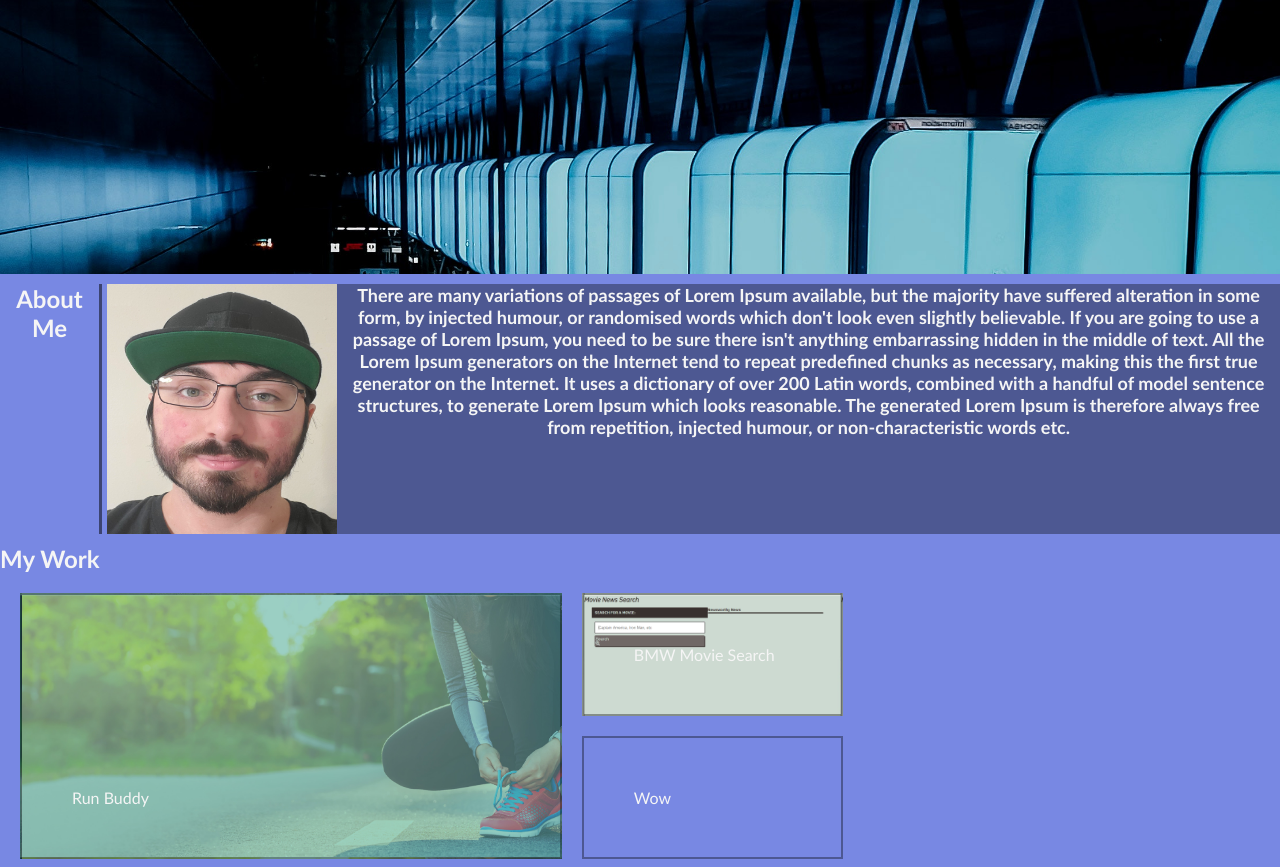
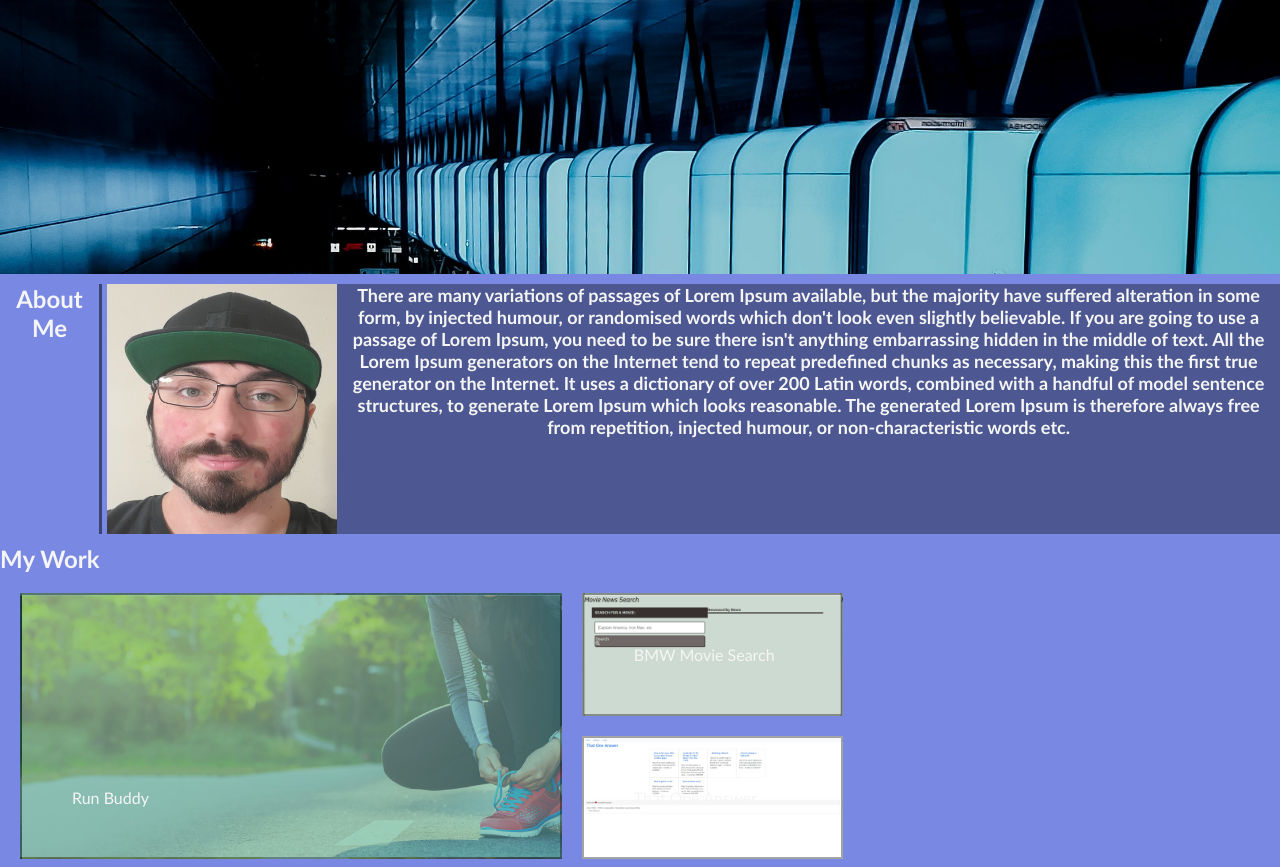
Before and after one commit to MylesKovacs/My-Portfolio, a plain HTML site: page index.html in a window 1280 px wide. Shown: the part 85-952 px from the top of the page. Drawn offline with Linux system fonts and the light colour scheme.

Commit message:
got image for thatoneanswer showing up though the text color wont take to not be white

```diff
--- a/Assets/style.css
+++ b/Assets/style.css
@@ -122,7 +122,8 @@ header a {
 }
 
 .thatoneanswer {
-    background-image: url("../Assets/Images/HomePage.jpeg");
+    background-image: url("../Assets/Images/HomePage.JPG");
+    color: black;
 }
 
 .verycool {
--- a/index.html
+++ b/index.html
@@ -60,8 +60,8 @@
                 BMW Movie Search
                 </a>
 
-                <a href="https://salty-spire-96574.herokuapp.com/" class="works-grid-item wow">
-                Wow
+                <a href="https://salty-spire-96574.herokuapp.com/" class="works-grid-item thatoneanswer">
+                That One Answer
                 </a>
 
                 <a href="https://github.com/MylesKovacs" class="works-grid-item verycool">
```
